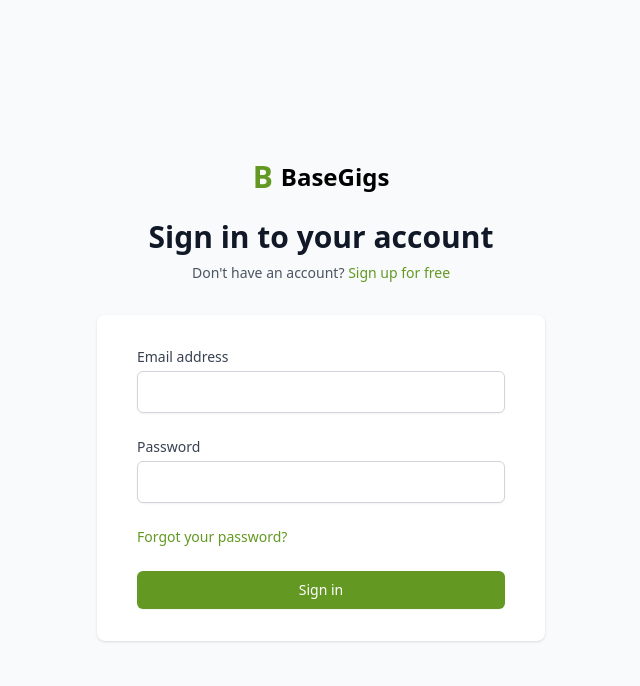
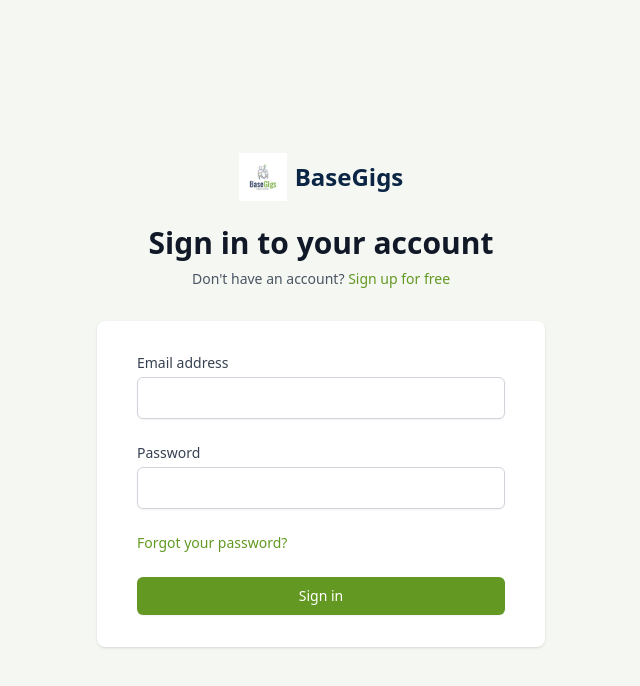
Before and after one commit to Sib222/basegigs, a Next.js app: page /login in a window 1280 px wide. Shown: the top 686 px of the page, without its empty margins (319-959 px from the left). Built offline with nearby package versions, Linux system fonts and the light colour scheme.

Commit message:
Update page.tsx

```diff
--- a/app/login/page.tsx
+++ b/app/login/page.tsx
@@ -60,18 +60,18 @@ export default function LoginPage() {
   }
 
   return (
-    <div className="min-h-screen bg-gray-50 flex flex-col justify-center py-12 sm:px-6 lg:px-8">
+    <div className="min-h-screen bg-sage flex flex-col justify-center py-12 sm:px-6 lg:px-8">
       <div className="sm:mx-auto sm:w-full sm:max-w-md">
         <Link href="/" className="flex justify-center items-center">
-          <span className="text-3xl font-bold text-primary">B</span>
-          <span className="ml-2 text-2xl font-semibold">BaseGigs</span>
+          <img src="/logo.png" alt="BaseGigs Logo" className="h-12 w-auto" />
+          <span className="ml-2 text-2xl font-semibold text-secondary">BaseGigs</span>
         </Link>
         <h2 className="mt-6 text-center text-3xl font-bold text-gray-900">
           Sign in to your account
         </h2>
         <p className="mt-2 text-center text-sm text-gray-600">
           Don&apos;t have an account?{' '}
-          <Link href="/signup" className="font-medium text-primary hover:text-green-600">
+          <Link href="/signup" className="font-medium text-primary hover:text-primary-dark">
             Sign up for free
           </Link>
         </p>
@@ -118,7 +118,7 @@ export default function LoginPage() {
 
             <div className="flex items-center justify-between">
               <div className="text-sm">
-                <Link href="/forgot-password" className="font-medium text-primary hover:text-green-600">
+                <Link href="/forgot-password" className="font-medium text-primary hover:text-primary-dark">
                   Forgot your password?
                 </Link>
               </div>
@@ -127,7 +127,7 @@ export default function LoginPage() {
             <button
               type="submit"
               disabled={loading}
-              className="w-full flex justify-center py-2 px-4 border border-transparent rounded-md shadow-sm text-sm font-medium text-white bg-primary hover:bg-green-600 focus:outline-none focus:ring-2 focus:ring-offset-2 focus:ring-primary disabled:opacity-50"
+              className="w-full flex justify-center py-2 px-4 border border-transparent rounded-md shadow-sm text-sm font-medium text-white bg-primary hover:bg-primary-dark focus:outline-none focus:ring-2 focus:ring-offset-2 focus:ring-primary disabled:opacity-50 transition-colors"
             >
               {loading ? 'Signing in...' : 'Sign in'}
             </button>
```
